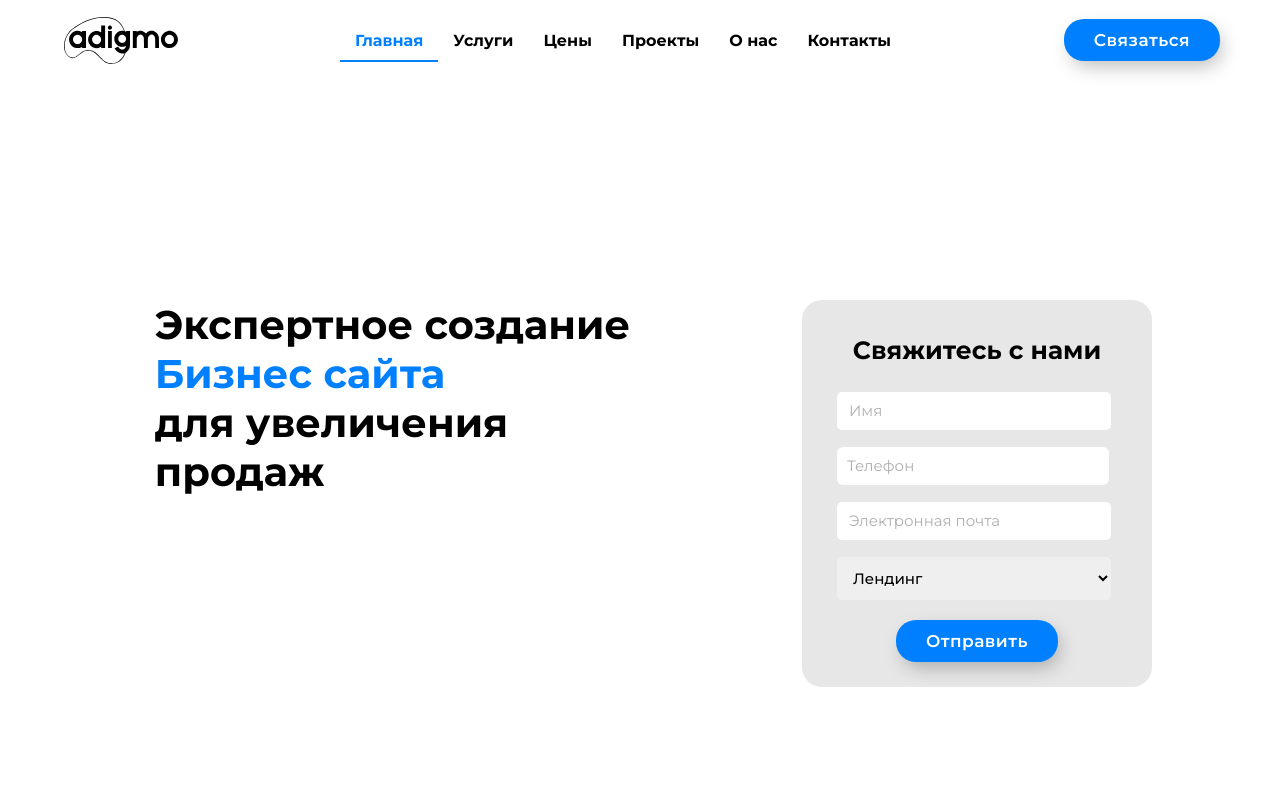
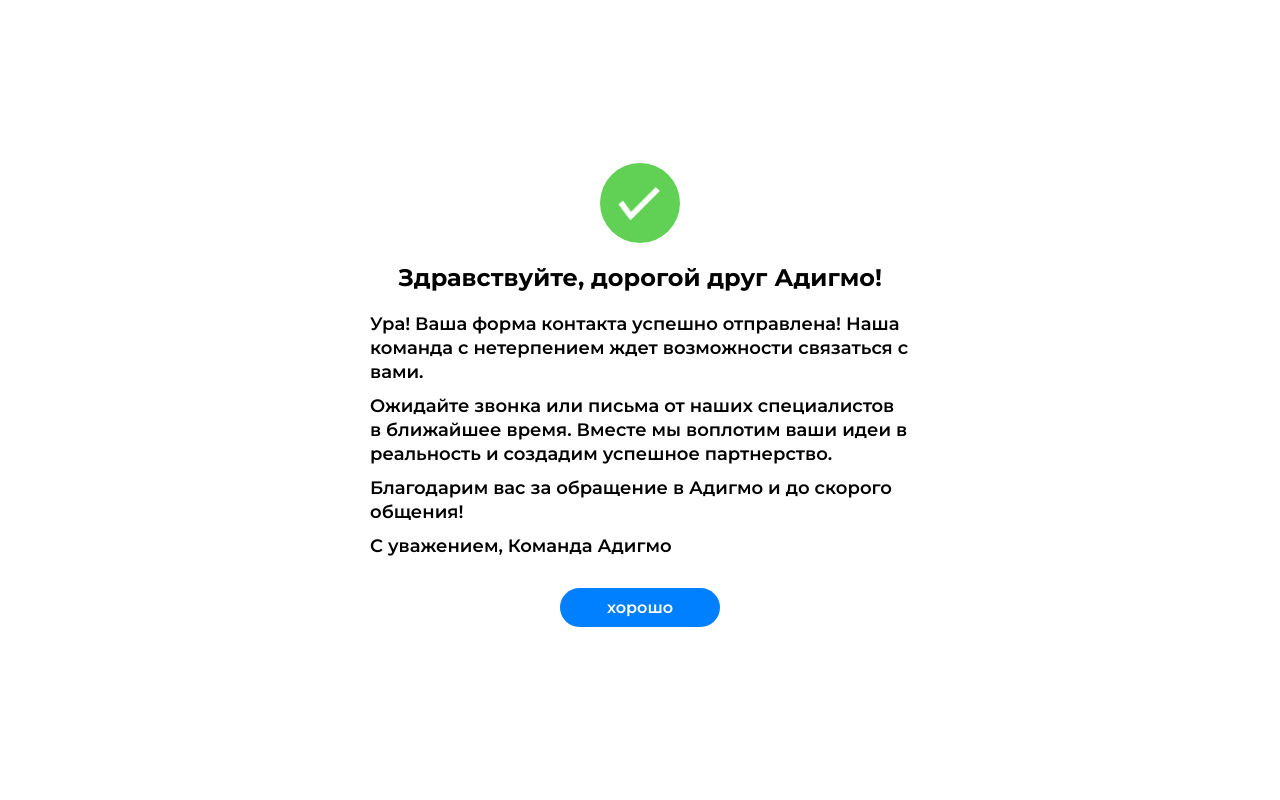
Before and after one commit to Mirzayevsky/Adigmo, a React (Create React App) app: page /success in a window 1280 px wide. Shown: the top 800 px of the page. Built offline with nearby package versions, Linux system fonts and the light colour scheme.

Commit message:
success popUp converted to success page

```diff
--- a/src/App.js
+++ b/src/App.js
@@ -3,14 +3,22 @@ import Landing from "./screens/Landing";
 import "./App.css";
 import Footer from "./components/Footer";
 import TopNavbar from "./components/Nav/TopNavbar";
+import {BrowserRouter, Route, Routes} from "react-router-dom";
+import SuccessCard from "./screens/SuccessCard";
 function App() {
 
 
   return (
     <>
         <TopNavbar/>
-         <Landing />
+               <BrowserRouter>
+                   <Routes>
+                       <Route path={"/"} element={<Landing />}/>
+                       <Route path="/success" element={ <SuccessCard/>} />
+                   </Routes>
+               </BrowserRouter>
           <Footer />
+
 
     </>
   );
--- a/src/components/Sections/Contact/Contact.jsx
+++ b/src/components/Sections/Contact/Contact.jsx
@@ -2,11 +2,9 @@ import React, {useState} from "react";
 import styled from "styled-components";
 import { HttpRequest } from "../../../hooks/httpRequest";
 import { PatternFormat } from 'react-number-format';
-import Success from "../../SuccessCard";
+import {useNavigate} from "react-router-dom";
 
 const  Contact = () => {
-  const [toggle,setToggle] = useState(false)
-
 
   const [state, setState] = useState({
     name: "",
@@ -14,6 +12,7 @@ const  Contact = () => {
     email:"",
     text:""
   });
+  const navigate = useNavigate()
 
   const handleSubmit = (e) => {
     HttpRequest(
@@ -21,13 +20,18 @@ const  Contact = () => {
         e,state,setState
       }
     )
-    setToggle(true)
+        .then(()=> {
+          navigate('/success')
+          console.log(('Request sent successfully'))
+        })
+        .catch((err)=>{
+          console.log(err)
+        })
   }
 
 
   return (
     <Wrapper id="contact">
-      {toggle ? <Success setToggle={setToggle} /> : ""}
       <div className="lightBg">
         <div className="container">
           <HeaderInfo>
--- a/src/components/Sections/OurService/index.jsx
+++ b/src/components/Sections/OurService/index.jsx
@@ -7,10 +7,10 @@ import PopUp from "../../popUp";
 
 const OurService = () => {
     const [popUp, setPopUp] = useState(false);
-    const [toggle,setToggle] = useState(false)
+
     return(
         <Wrapper id={"our-service"}>
-      {popUp ? <PopUp popUp={popUp} toggle={toggle} setToggle={setToggle} setPopUp={setPopUp} /> : ""}
+      {popUp ? <PopUp popUp={popUp}  setPopUp={setPopUp} /> : ""}
 
             <Container>
                 <h1 className="font40 extraBold">Создание сайтов <span>от Adigmo!</span></h1>
--- a/src/components/Sections/Pricing/Pricing.jsx
+++ b/src/components/Sections/Pricing/Pricing.jsx
@@ -7,10 +7,9 @@ import {data} from "../../../data"
 
 const Pricing = () => {
     const [popUp, setPopUp] = useState(false);
-    const [toggle,setToggle] = useState(false)
   return (
     <Wrapper id="pricing">
-        {popUp ? <PopUp popUp={popUp} toggle={toggle} setToggle={setToggle} setPopUp={setPopUp} /> : ""}
+        {popUp ? <PopUp popUp={popUp} setPopUp={setPopUp} /> : ""}
 
         <HeaderInfo>
             <h1 className="font40 extraBold">Ознакомьтесь с нашими ценами</h1>
--- a/src/components/Sections/header/index.jsx
+++ b/src/components/Sections/header/index.jsx
@@ -5,6 +5,7 @@ import { TypeAnimation } from "react-type-animation";
 import PopUp from "../../popUp";
 import { HttpRequest } from "../../../hooks/httpRequest";
 import { serviceData } from "../../../Constants/serviceType";
+import {useNavigation} from "react-router-dom";
 import {
   Button,
   Container,
@@ -20,31 +21,34 @@ import {
   Wrapper,
   MobileBtn,
 } from "./styles";
-import Success from "../../SuccessCard";
+import {useNavigate} from "react-router-dom";
 const Header = () => {
   const [popUp, setPopUp] = useState(false);
-  const [toggle,setToggle] = useState(false)
   const [state, setState] = useState({
     name:"",
     number:"",
     email:"",
-    service:""
+    service:"Лендинг"
   });
+  const navigate = useNavigate()
+
   const handleSubmit = (e) => {
     HttpRequest(
       {
         e,state,setState
       }
-    )
-    if(window.innerWidth > 800 ) setToggle(true)
+    ).then(()=> {
+      navigate('/success')
+      console.log(('Request sent successfully'))
+    })
+     .catch((err)=>{
+          console.log(err)
+        })
   }
 
   return (
     <Wrapper id={"home"}>
-      {toggle && window.innerWidth > 800 ?  <Success setToggle={setToggle} /> : ""}
-
-      {popUp ? <PopUp popUp={popUp} toggle={toggle} setToggle={setToggle} setPopUp={setPopUp} /> : ""}
-
+      {popUp ? <PopUp popUp={popUp}  setPopUp={setPopUp} /> : ""}
       <Container>
         <LeftSide>
           <Title>
@@ -102,14 +106,13 @@ const Header = () => {
                 onChange={(e) => setState({ ...state, email: e.target.value })}
               />
               <SelectInput
+                  required={true}
                onChange={(e) =>
                   setState({ ...state, service: e.target.value })
                 }
                 >
-
                 {serviceData?.map(({id,name}) => (
-                  <Option key={id} value={`${name}`}>
-                    {" "}
+                  <Option key={id}  value={name}>
                     {name}
                   </Option>
                 ))}
--- a/src/components/Sidebar/index.jsx
+++ b/src/components/Sidebar/index.jsx
@@ -10,7 +10,6 @@ import {ReactComponent as LogoSvg }from "../../assets/logo/adig.svg";
 import { data } from "../../data";
 
 const  Sidebar = ({ onClose}) => {
-
   return (
     <Wrapper  className={"animate"} >
       <SidebarHeader >
--- a/src/components/Sidebar/styles.js
+++ b/src/components/Sidebar/styles.js
@@ -24,7 +24,7 @@ export const Wrapper = styled.div`
   }
 `;
 export const SidebarHeader = styled.div`
-width: 80%;
+width: 90%;
 margin: auto;
 display: flex;
 align-items: center;
--- a/src/components/popUp/index.jsx
+++ b/src/components/popUp/index.jsx
@@ -6,27 +6,33 @@ import {Button, Form, FormContainer, FormTitle, Option, SelectInput} from "./sty
 import {Cover, Input, PopUpWrapper} from "./styles";
 import { HttpRequest } from "../../hooks/httpRequest";
 import { serviceData } from "../../Constants/serviceType";
-import Success from "../SuccessCard";
-const PopUp = ({setPopUp,popUp,setToggle,toggle}) => {
+import  {useNavigate} from "react-router-dom";
+
+const PopUp = ({setPopUp,popUp}) => {
 
     const [state, setState] = useState({
         name: "",
         number:"",
         email:"",
-        service:""
+        service:"Лендинг"
       });
-
+     const navigate = useNavigate()
       const handleSubmit = (e) => {
         HttpRequest(
           {
             e,state,setState
           }
         )
-        setToggle(true)
+            .then(()=> {
+                navigate('/success')
+                console.log(('Request sent successfully'))
+            })
+            .catch((err)=>{
+                console.log(err)
+            })
+
       }
     return(
-        <>
-        {toggle === false && popUp === true ? (
         <PopUpWrapper>
             <Cover onClick={() => setPopUp(false)}/>
             <Form onSubmit={handleSubmit} >
@@ -66,7 +72,6 @@ const PopUp = ({setPopUp,popUp,setToggle,toggle}) => {
 
                         {serviceData.map(({id,name}) => (
                             <Option key={id} value={`${name}`}>
-                  {" "}
                                 {name}
                             </Option>
                         ))}
@@ -76,9 +81,6 @@ const PopUp = ({setPopUp,popUp,setToggle,toggle}) => {
                 <Button> Отправить </Button>
             </Form>
         </PopUpWrapper>
-        ): ""}
-        {toggle === true ? <Success setPopUp={setPopUp} setToggle={setToggle}/> :""}
-        </>
     )
 }
 export default PopUp
--- a/src/hooks/httpRequest.js
+++ b/src/hooks/httpRequest.js
@@ -1,4 +1,5 @@
 import {TELEGRAM_API,chatIds} from "../Constants/api"
+
 export const HttpRequest = async ({
   e,
   state,
@@ -10,8 +11,8 @@ export const HttpRequest = async ({
   const FormData = `
     Name: ${name},
     Number: ${number},
-    Email: ${email ? email: "unknown" },
-    Service: ${service ? service: "unknown" },
+    Email: ${email},
+    Service: ${service},
     text: ${text ? text : "none"}
     `;
 
@@ -31,6 +32,8 @@ export const HttpRequest = async ({
           }),
         });
         const data = await response.json();
+
+
         if (data.ok) {
           setState({
             name: "",
--- a/src/components/SuccessCard/index.jsx
+++ b/src/screens/SuccessCard/index.jsx
@@ -1,9 +1,11 @@
-import MessageTik from "../MessageTik";
+import MessageTik from "../../components/MessageTik";
 import { Box, Container, Title, Wrapper, Button, Icon } from "./style";
-const Success = ({ setPopUp = () => {}, setToggle }) => {
+import  {useNavigate} from "react-router-dom";
+
+const Success = () => {
+  const navigate = useNavigate()
   setTimeout(() => {
-    setToggle(false);
-    setPopUp(false);
+    navigate('/')
   }, 20500);
   return (
     <Wrapper>
@@ -28,8 +30,7 @@ const Success = ({ setPopUp = () => {}, setToggle }) => {
 
           <Button
             onClick={() => {
-              setToggle(false);
-              setPopUp(false);
+              navigate('/')
             }}
           >
             хорошо
```
Also changed, not shown: src/screens/SuccessCard/style.js (renamed from src/components/SuccessCard/style.js). Lines whose indentation alone changed are shown as unchanged.
